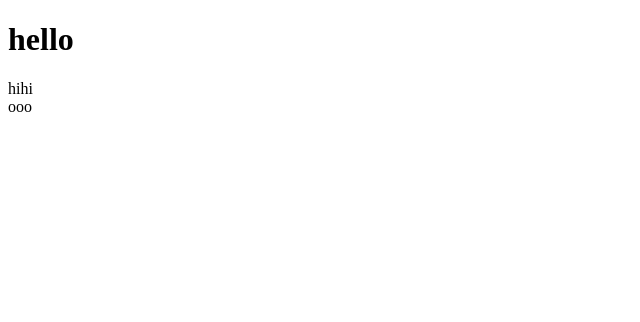
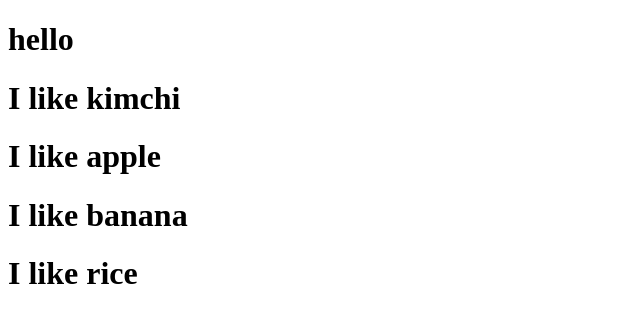
Before and after one commit to sungwon2054/React, a React (Create React App) app in the folder JeongSungwon/movie/: page / in a window 1280 px wide. Shown: the top 322 px of the page, without its empty margins (0-640 px from the left). Built offline with nearby package versions, Linux system fonts and the light colour scheme; the HTML template or start-up script is replaced by a standard one.

Commit message:
#2.1. Reuseable Components with JSX + Props

```diff
--- a/JeongSungwon/movie/src/App.js
+++ b/JeongSungwon/movie/src/App.js
@@ -1,9 +1,17 @@
+import React from "react";
+
+function Food({fav}) {
+  return <h1>I like {fav}</h1>;
+}
+
 function App() {
   return (
     <div className="App">
       <h1>hello</h1>
-      <span>hihi</span>
-      <div>ooo</div>
+      <Food fav="kimchi"/>
+      <Food fav="apple"/>
+      <Food fav="banana"/>
+      <Food fav="rice"/>
     </div>
   );
 }
```
Also changed, not shown: JeongSungwon/movie/src/potato.js (deleted, +0 -8 lines), JeongSungwon/movie/내용 정리/Chapter2.md (+13 -0 lines).
